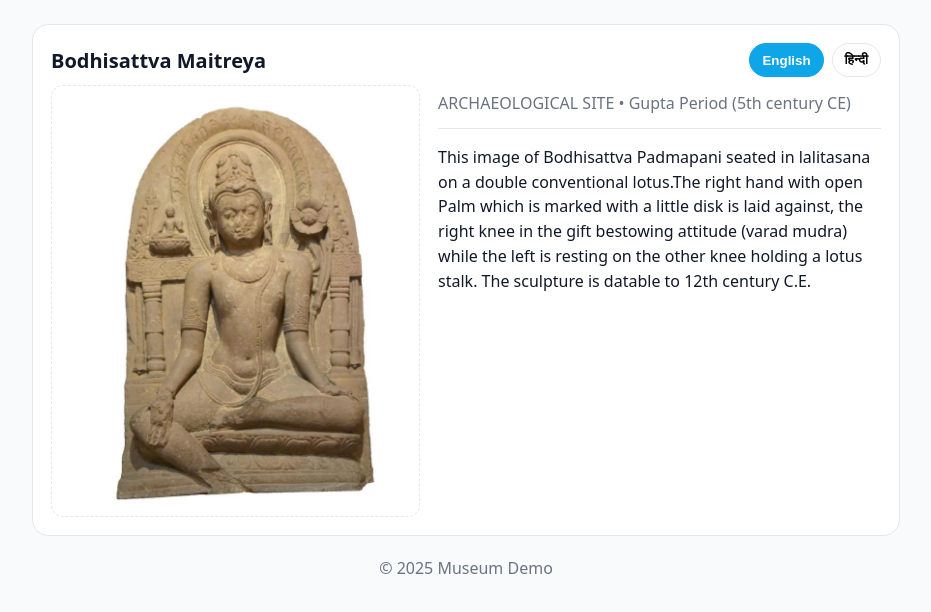
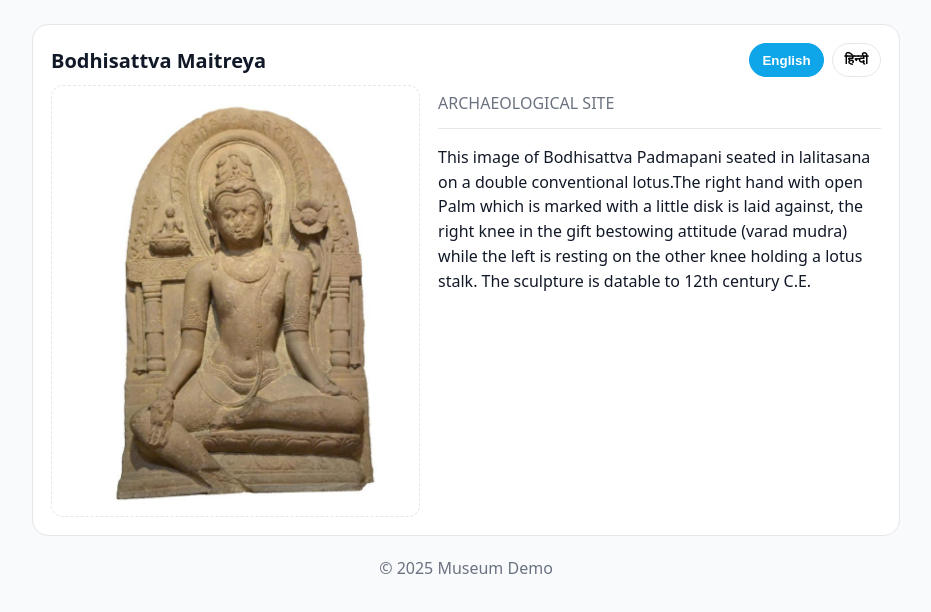
Before and after one commit to sakib2077/bodhisattva-padmapani, a plain HTML site: page index.html in a window 1280 px wide. Shown: the whole page, without its empty margins (174-1105 px from the left). Drawn offline with Linux system fonts and the light colour scheme.

Commit message:
removed stuff

```diff
--- a/index.html
+++ b/index.html
@@ -54,7 +54,7 @@
 
         <!-- Text panels -->
         <section id="panel-en" class="lang active" role="tabpanel" aria-labelledby="tab-en">
-          <p class="subtitle">ARCHAEOLOGICAL SITE • Gupta Period (5th century CE)</p>
+          <p class="subtitle">ARCHAEOLOGICAL SITE</p>
           <div class="hr"></div>
           <p>
            This image of Bodhisattva Padmapani seated in lalitasana on a double conventional lotus.The right hand with open Palm which is marked with a little disk is laid against, the right knee in the gift bestowing attitude (varad mudra) while the left is resting on the other knee holding a lotus stalk. The sculpture is datable to 12th century C.E.
```
